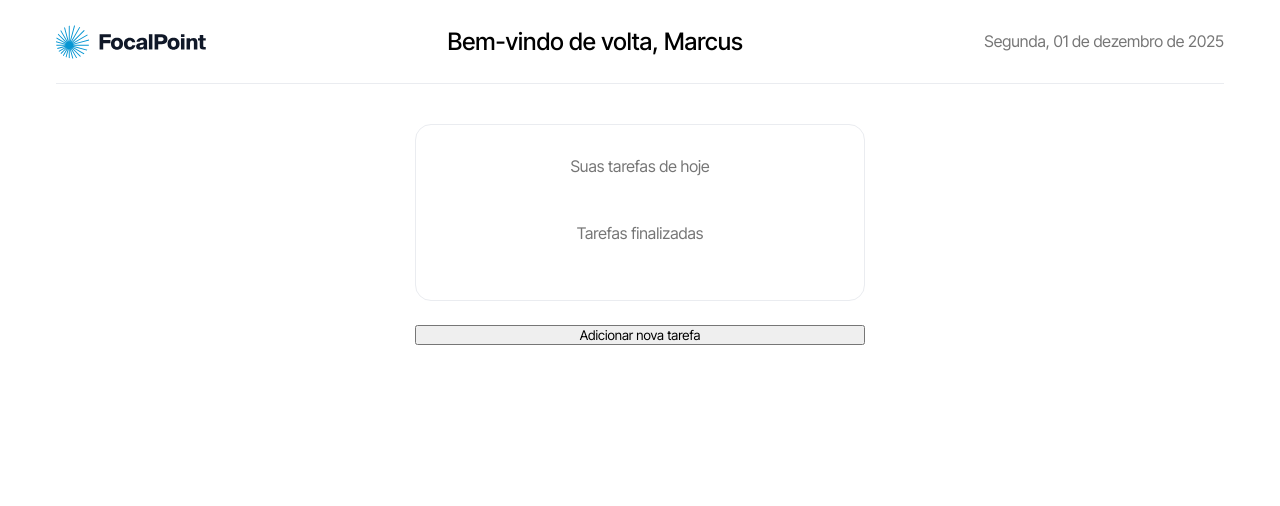
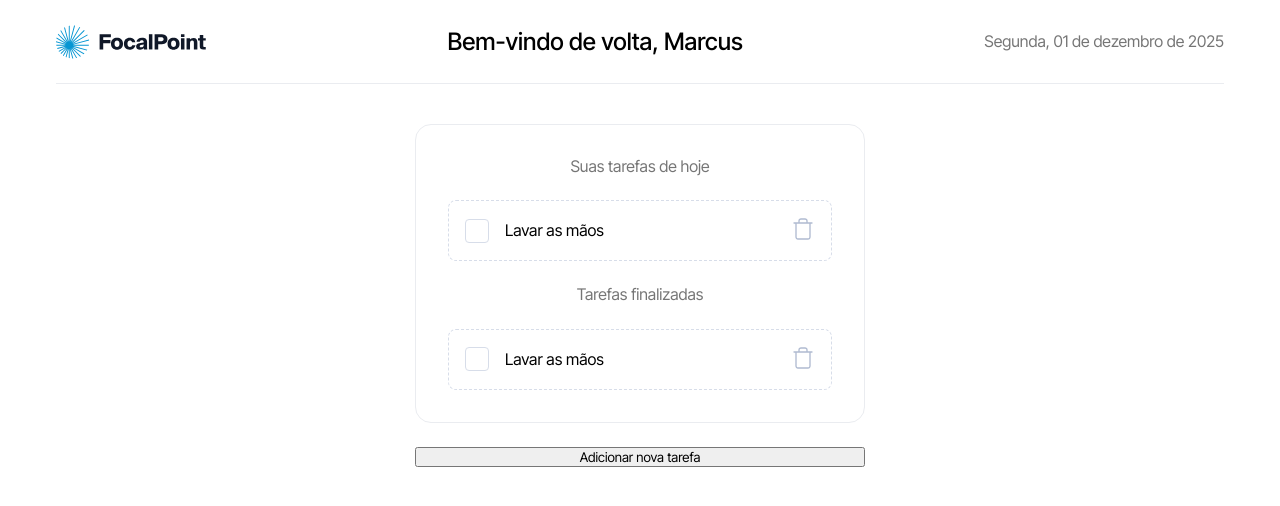
Before and after one commit to ygor-salles/focal-point, a Next.js app: page /home in a window 1280 px wide. Shown: the top 506 px of the page. Built offline with nearby package versions, Linux system fonts and the light colour scheme.

Commit message:
feat: implements checkbox structure and style

```diff
--- a/src/app/global.scss
+++ b/src/app/global.scss
@@ -10,8 +10,12 @@
   --BLACK: #000000;
   --WHITE: #ffffff;
 
+  --GRAY_05: #f7f9fd;
   --GRAY_10: #eaecf0;
   --GRAY_20: #d7dde9;
+
+  --BLUE_10: #a0dcf6;
+  --BLUE_50: #0796d3;
 }
 
 body {
@@ -30,6 +34,7 @@ input,
 textarea,
 span,
 p,
+label,
 h1,
 h2,
 h3,
--- a/src/presentation/assets/index.ts
+++ b/src/presentation/assets/index.ts
@@ -1,5 +1,7 @@
 import logo from './svg/logo.svg';
+import trash from './svg/trash.svg';
 
 export const IMAGES = {
   logo,
+  trash,
 };
--- /dev/null
+++ b/src/presentation/pages/home/components/Checkbox/index.tsx
@@ -0,0 +1,17 @@
+import Image from 'next/image';
+
+import { IMAGES } from '@assets/index';
+
+import styles from './styles.module.scss';
+
+export function Checkbox() {
+  return (
+    <div className={styles.container}>
+      <input type="checkbox" className={styles.checkbox} />
+      <label className={styles.label}>Lavar as mãos</label>
+      <button className={styles.button}>
+        <Image src={IMAGES.trash} alt="lixeira" width={24} height={24} priority={false} />
+      </button>
+    </div>
+  );
+}
--- /dev/null
+++ b/src/presentation/pages/home/components/Checkbox/styles.module.scss
@@ -0,0 +1,60 @@
+.container {
+  display: flex;
+  align-items: center;
+  flex: 1;
+  height: 56px;
+  border-radius: 8px;
+  padding: 16px;
+  border: 1px dashed var(--GRAY_20);
+  gap: 16px;
+
+  &:hover {
+    background-color: var(--GRAY_05);
+    border: 1px solid transparent;
+  }
+}
+
+.checkbox {
+  appearance: none;
+  -webkit-appearance: none;
+  -moz-appearance: none;
+  cursor: pointer;
+
+  width: 24px;
+  height: 24px;
+  border-radius: 4px;
+  border: 1px solid var(--GRAY_20);
+  color: var(--GRAY_20);
+  position: relative;
+
+  &:checked {
+    background-color: var(--BLUE_10);
+    color: var(--BLUE_50);
+    border: 1px solid var(--BLUE_50);
+
+    &::after {
+      content: '';
+      position: absolute;
+      top: 3px;
+      left: 4px;
+      width: 12px;
+      height: 8.25px;
+      border: 1.5px solid var(--BLUE_50);
+      border-width: 0 0 2px 2px;
+      transform: rotate(-45deg);
+    }
+  }
+}
+
+.label {
+  font-weight: 400;
+  font-size: 16px;
+  line-height: 19.36px;
+  flex: 1;
+  color: var(--BLACK);
+}
+
+.button {
+  background: transparent;
+  border: none;
+}
--- a/src/presentation/pages/home/components/TaskCard/index.tsx
+++ b/src/presentation/pages/home/components/TaskCard/index.tsx
@@ -1,12 +1,17 @@
+import { Checkbox } from '../Checkbox';
 import styles from './styles.module.scss';
 
 export function TaskCard() {
   return (
     <div className={styles.card}>
       <span className={styles.text}>Suas tarefas de hoje</span>
-      <div></div>
+      <div className={styles.wrapper}>
+        <Checkbox />
+      </div>
       <span className={styles.text}>Tarefas finalizadas</span>
-      <div></div>
+      <div className={styles.wrapper}>
+        <Checkbox />
+      </div>
     </div>
   );
 }
--- a/src/presentation/pages/home/components/TaskCard/styles.module.scss
+++ b/src/presentation/pages/home/components/TaskCard/styles.module.scss
@@ -10,6 +10,13 @@
   padding: 32px;
 }
 
+.wrapper {
+  width: 100%;
+  display: flex;
+  flex-direction: column;
+  gap: 24px;
+}
+
 .text {
   font-weight: 400;
   font-size: 16px;
```
Also changed, not shown: src/presentation/assets/svg/trash.svg (added).
